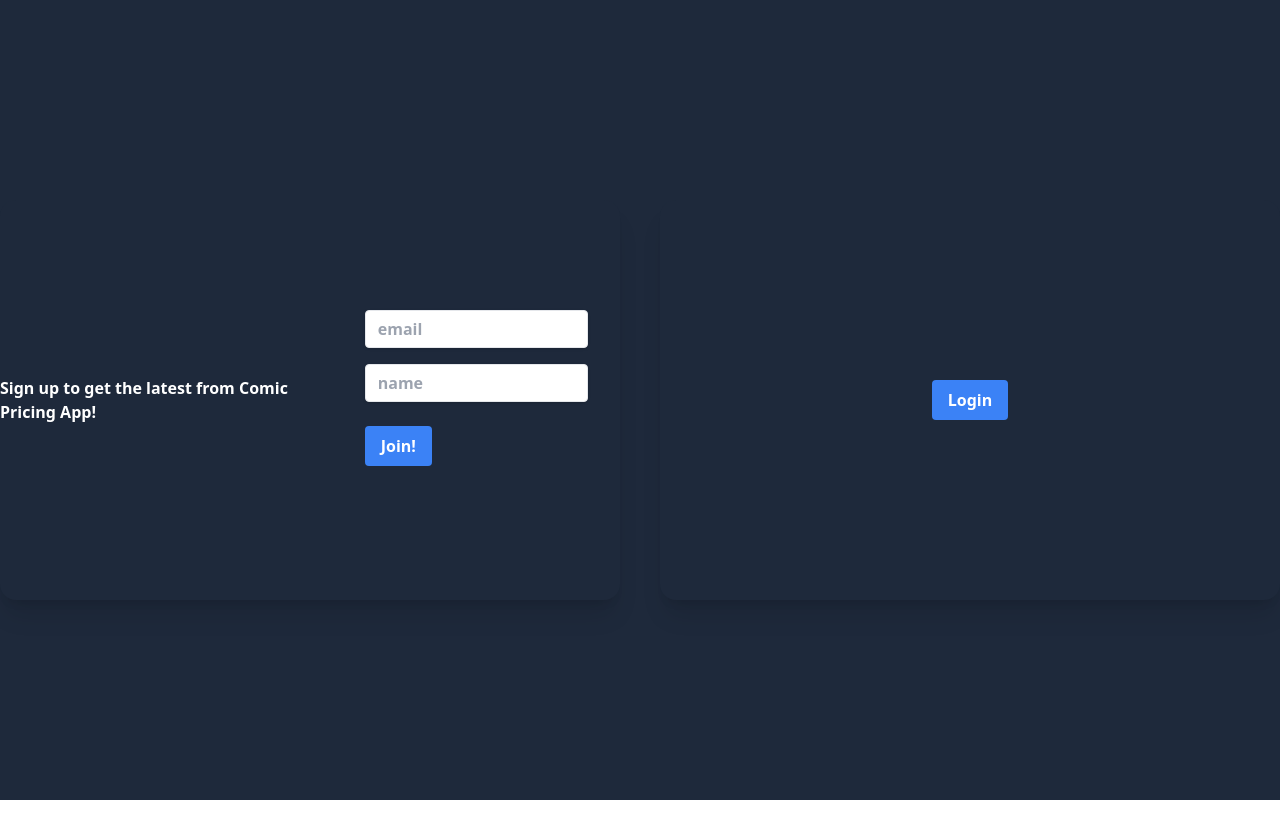
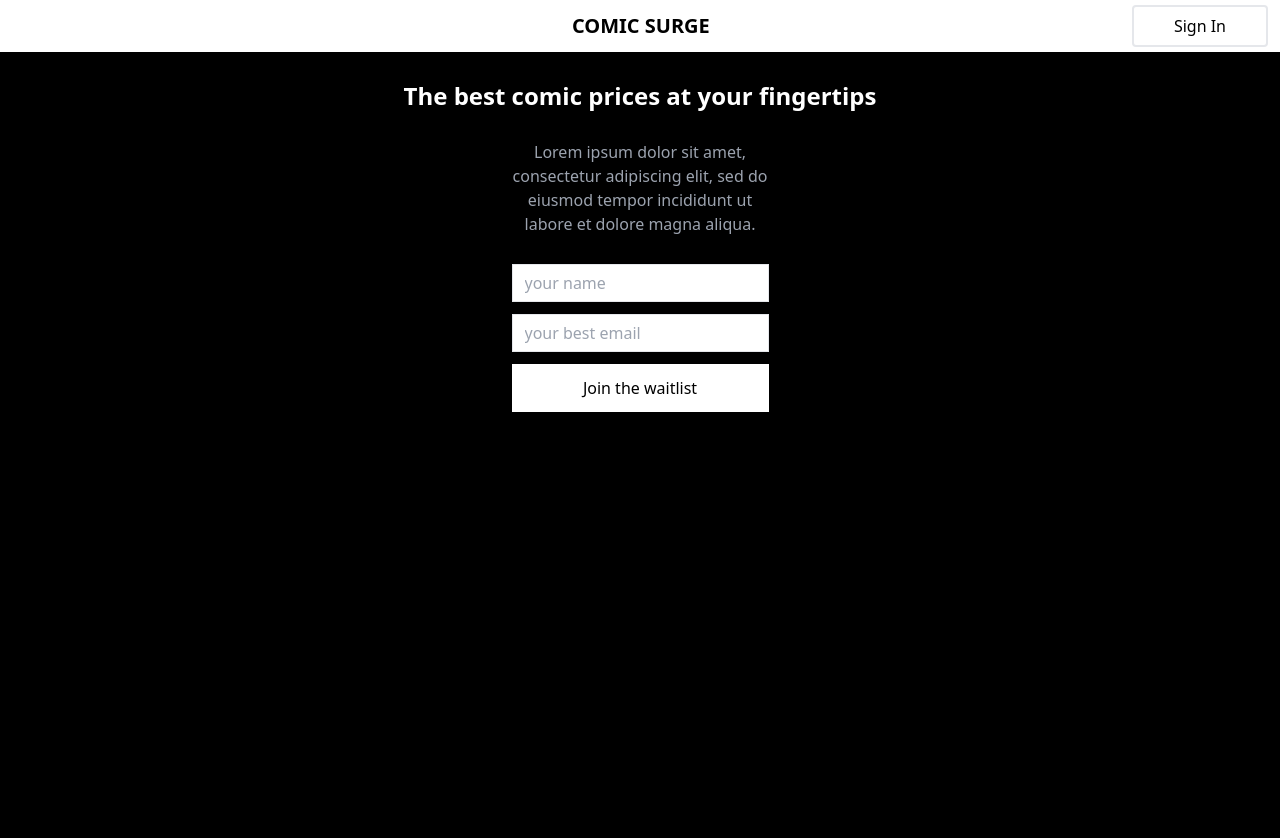
Before and after one commit to beckett-media/comics-pricing-app, a React (Create React App) app in the folder frontend/: page / in a window 1280 px wide. Shown: the top 838 px of the page. Before the commit the page ends 800 px from the top, so only its background shows below. Built offline with nearby package versions, Linux system fonts and the light colour scheme.

Commit message:
Ats/landingpage (#39)

```diff
--- a/frontend/package.json
+++ b/frontend/package.json
@@ -51,6 +51,7 @@
     "js-cookie": "^3.0.1",
     "react": "^17.0.2",
     "react-dom": "^17.0.2",
+    "react-hot-toast": "^2.2.0",
     "react-instantsearch-hooks-web": "^6.24.2",
     "react-router-dom": "^6.3.0",
     "swr": "^1.3.0"
--- a/frontend/src/components/common/LoginButton.tsx
+++ b/frontend/src/components/common/LoginButton.tsx
@@ -5,11 +5,11 @@ const LoginButton = () => {
   return (
     <a
       className={
-        "focus:shadow-outline rounded bg-blue-500 py-2 px-4 font-bold text-white hover:bg-blue-700 focus:outline-none"
+        "bg-white hover:bg-slate-100 text-black py-2 px-10 rounded focus:outline-none focus:shadow-outline border-2"
       }
       href={loginUrl}
     >
-      Login
+      Sign In
     </a>
   )
 }
--- /dev/null
+++ b/frontend/src/components/home/Header.tsx
@@ -0,0 +1,15 @@
+import LoginButton from "../common/LoginButton"
+
+export default function Header() {
+  return (
+    <div>
+      <div className="flex flex-row items-center justify-center p-3 space-x-6">
+        <div className="flex-1"></div>
+        <p className="flex-1 text-xl font-roboto font-bold">COMIC SURGE</p>
+        <div className="">
+          <LoginButton />
+        </div>
+      </div>
+    </div>
+  )
+}
--- /dev/null
+++ b/frontend/src/components/home/MarketingContent.tsx
@@ -0,0 +1,33 @@
+import { useState } from "react"
+import { Toaster } from "react-hot-toast"
+import SignUp from "components/home/SignUp"
+
+export default function MarketingContent() {
+  const [showForm, setShowForm] = useState(true)
+
+  return (
+    <div className="flex flex-col items-center space-y-7 bg-black h-screen w-full pt-7 pb-7">
+      <p className="text-white text-2xl font-bold font-roboto text-center">
+        The best comic prices at your fingertips
+      </p>
+      <p className="text-gray-400 font-roboto font-thin w-64 h-55 text-center">
+        Lorem ipsum dolor sit amet, consectetur adipiscing elit, sed do eiusmod tempor incididunt ut
+        labore et dolore magna aliqua.
+      </p>
+      {showForm ? <SignUp setShowForm={setShowForm} /> : null}
+      <Toaster
+        position="top-right"
+        toastOptions={{
+          style: {
+            background: "#FFFFFF",
+          },
+        }}
+      />
+      {/* <img
+        className="object-scale-down h-96"
+        src="https://nickpassey.com/wp-content/uploads/2016/10/Featured.jpg"
+        alt=""
+      ></img> */}
+    </div>
+  )
+}
--- /dev/null
+++ b/frontend/src/components/home/SignUp.tsx
@@ -0,0 +1,62 @@
+import axios from "axios"
+import toast, { Toaster } from "react-hot-toast"
+import { useState } from "react"
+
+const SignUp: React.FC<{ setShowForm: React.Dispatch<React.SetStateAction<boolean>> }> = ({
+  setShowForm,
+}) => {
+  const [name, setName] = useState("")
+  const [email, setEmail] = useState("")
+
+  const submit = async (event: React.SyntheticEvent) => {
+    event.preventDefault()
+    try {
+      const emailEntry = { email, name }
+      await axios.post("/api/user/waitlist", emailEntry)
+      setShowForm(false)
+      toast("Successfully added to the waitlist!")
+    } catch (e) {
+      toast("Error: Failed to add you to the waitlist!")
+      console.log(e)
+    }
+  }
+
+  return (
+    <form onSubmit={(e) => submit(e)} className="flex flex-col space-y-3">
+      <label>
+        <input
+          placeholder={"your name"}
+          type="text"
+          onChange={(e) => setName(e.target.value)}
+          value={name}
+          className="shadow appearance-none border w-full py-2 px-3 text-gray-700 leading-tight focus:outline-none focus:shadow-outline"
+        />
+      </label>
+      <label>
+        <input
+          type="email"
+          placeholder={"your best email"}
+          onChange={(e) => setEmail(e.target.value)}
+          value={email}
+          className="shadow appearance-none border w-full py-2 px-3 text-gray-700 leading-tight focus:outline-none focus:shadow-outline"
+        />
+      </label>
+      <button
+        type={"submit"}
+        className="bg-white hover:bg-slate-100 text-black py-3 w-full focus:outline-none focus:shadow-outline"
+      >
+        Join the waitlist
+      </button>
+      <Toaster
+        position="top-right"
+        toastOptions={{
+          style: {
+            background: "#FFFFFF",
+          },
+        }}
+      />
+    </form>
+  )
+}
+
+export default SignUp
--- a/frontend/src/pages/Home.tsx
+++ b/frontend/src/pages/Home.tsx
@@ -1,80 +1,11 @@
-import axios from "axios"
-import React, { ReactNode, useState } from "react"
+import MarketingContent from "components/home/MarketingContent"
+import Header from "components/home/Header"
 
-import LoginButton from "components/common/LoginButton"
-
-type BlockProps = {
-  children?: ReactNode
-}
-
-const SignUp = () => {
-  const [name, setName] = useState("")
-  const [email, setEmail] = useState("")
-
-  const submit = async (event: React.SyntheticEvent) => {
-    event.preventDefault()
-    try {
-      const emailEntry = { email, name }
-      await axios.post("/api/user/waitlist", emailEntry)
-    } catch (e) {
-      console.log("Failed to add the new emails.")
-    }
-  }
-
+export default function Home() {
   return (
     <div>
-      <form onSubmit={(e) => submit(e)} className="mb-4 px-8 pt-6 pb-8">
-        <div className="mb-4">
-          <label>
-            <input
-              type="email"
-              placeholder={"email"}
-              onChange={(e) => setEmail(e.target.value)}
-              value={email}
-              className="focus:shadow-outline w-full appearance-none rounded border py-2 px-3 leading-tight text-gray-700 shadow focus:outline-none"
-            />
-          </label>
-        </div>
-        <div className="mb-6">
-          <label>
-            <input
-              placeholder={"name"}
-              type="text"
-              onChange={(e) => setName(e.target.value)}
-              value={name}
-              className="focus:shadow-outline w-full appearance-none rounded border py-2 px-3 leading-tight text-gray-700 shadow focus:outline-none"
-            />
-          </label>
-        </div>
-        <div>
-          <button
-            type={"submit"}
-            className="focus:shadow-outline rounded bg-blue-500 py-2 px-4 font-bold text-white hover:bg-blue-700 focus:outline-none"
-          >
-            Join!
-          </button>
-        </div>
-      </form>
+      <Header />
+      <MarketingContent />
     </div>
   )
 }
-
-const Block = (props: BlockProps) => (
-  <div className="flex flex h-1/2 w-1/2 items-center justify-center rounded-2xl bg-slate-800 font-bold text-white shadow-xl hover:shadow-2xl">
-    {props.children}
-  </div>
-)
-
-export default function Home() {
-  return (
-    <div className="absolute flex h-full w-full items-center justify-center gap-10 bg-slate-800">
-      <Block>
-        {"Sign up to get the latest from Comic Pricing App!"}
-        <SignUp />
-      </Block>
-      <Block>
-        <LoginButton />
-      </Block>
-    </div>
-  )
-}
```
Also changed, not shown: 1 other file (tests, documents, lock files or other folders).
